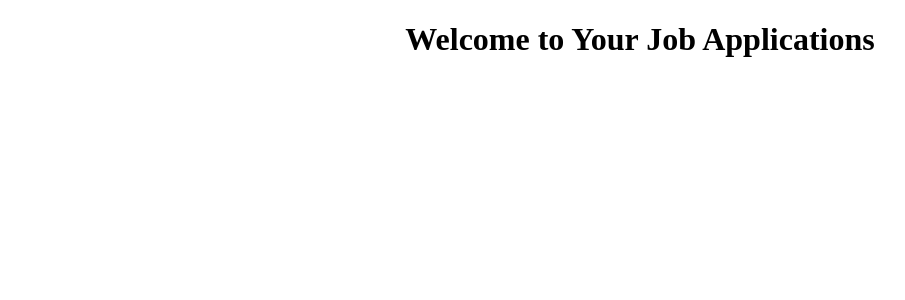
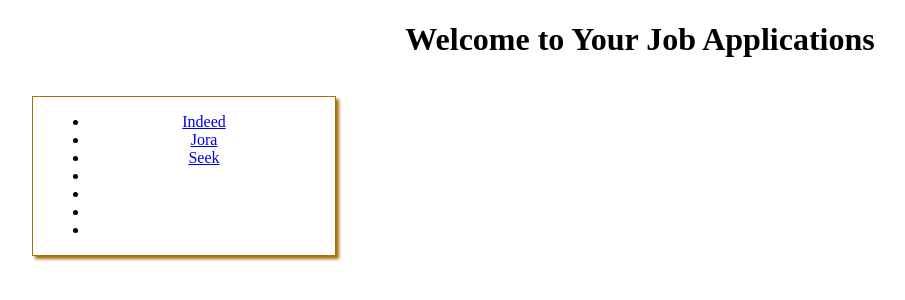
Before and after one commit to MarcusAdams1220/job-app-tracker, a website: page client/index.html in a window 1280 px wide. Shown: the whole page, without its empty margins (0-905 px from the left). Drawn offline with Linux system fonts and the light colour scheme; no server answers.

Commit message:
job boards

```diff
--- a/client/index.html
+++ b/client/index.html
@@ -28,7 +28,21 @@
     </ul>
   </nav>
 
-  <main id="page" class="content"></main>
+  <main id="page" class="content">
+    <section class="job-list">
+      <section class="job">
+        <ul class="job-board-list">
+          <li><a href="https://au.indeed.com/">Indeed</a></li>
+          <li><a href="https://au.jora.com/">Jora</a></li>
+          <li><a href="https://www.seek.com.au/">Seek</a></li>
+          <li></li>
+          <li></li>
+          <li></li>
+          <li></li>
+        </ul>
+      </section>
+    </section>
+  </main>
 
 </body>
 </html>
```
Also changed, not shown: 2 other files.
